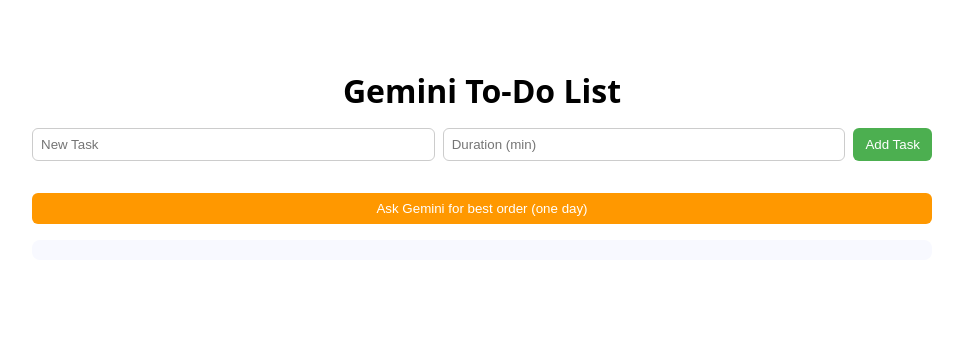
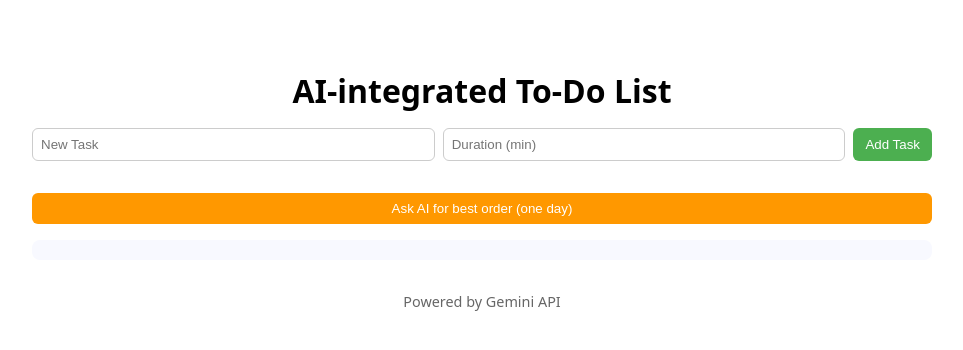
Before and after one commit to Mohammed-Owais-08/AI-integrated-To-Do-List, a Flask app: page / in a window 1280 px wide. Shown: the top 350 px of the page, without its empty margins (158-1121 px from the left). Run offline with Flask 3, Linux system fonts and the light colour scheme; data that the repository does not hold is empty.

Commit message:
Add some details in HTML

```diff
--- a/templates/index.html
+++ b/templates/index.html
@@ -107,7 +107,7 @@
     </style>
 </head>
 <body>
-    <h1>Gemini To-Do List</h1>
+    <h1>AI-integrated To-Do List</h1>
 
     <div id="addForm">
         <input type="text" id="newTitle" placeholder="New Task"/>
@@ -119,9 +119,13 @@
 
     <div id="list"></div>
 
-    <button id="ask">Ask Gemini for best order (one day)</button>
+    <button id="ask">Ask AI for best order (one day)</button>
 
     <div id="suggestions"></div>
+
+    <footer style="margin-top:2rem; text-align:center; color:#666; font-size:0.9rem;">
+        Powered by Gemini API
+    </footer>
 
 <script>
 async function fetchTodos(){
```
Also changed, not shown: database.db (added).
